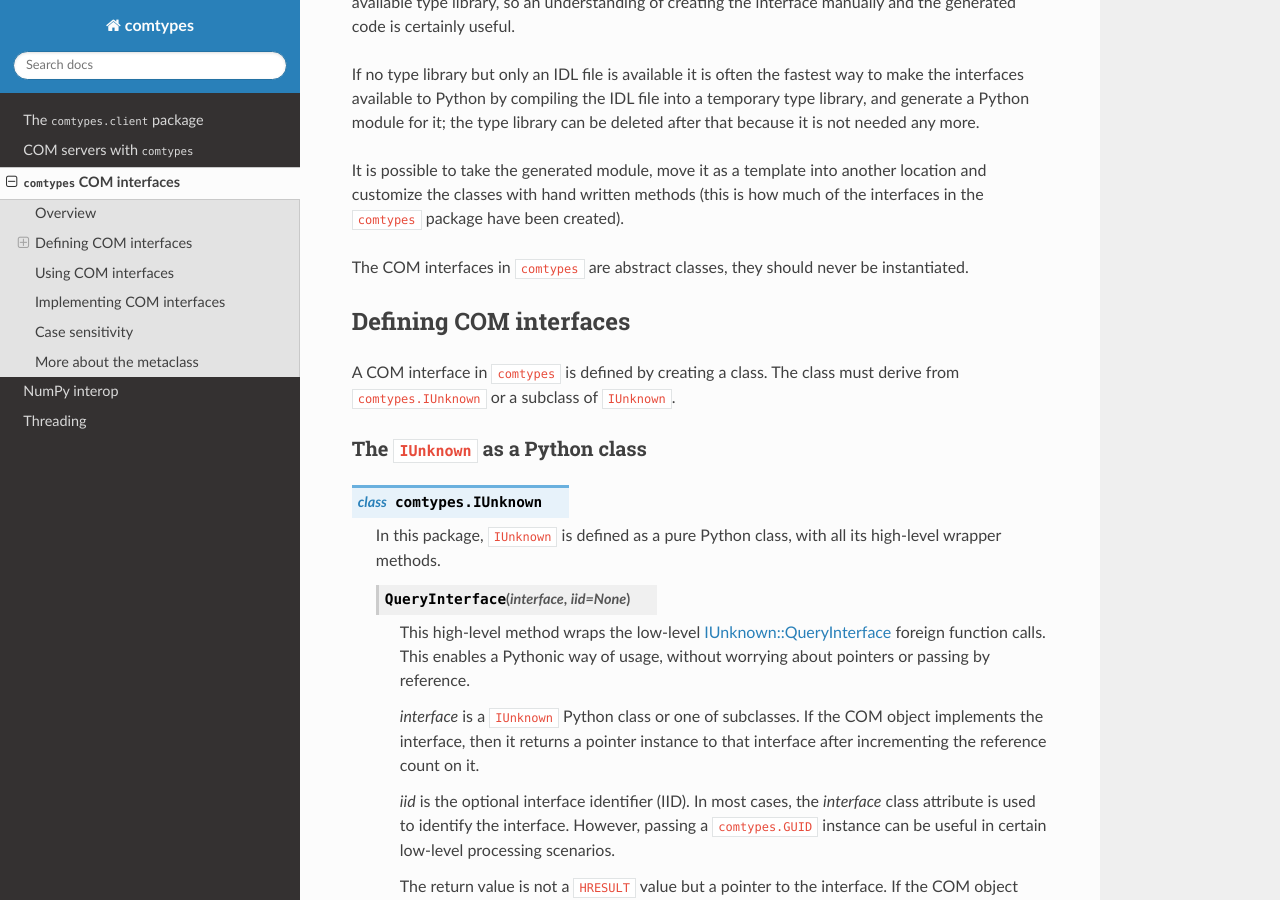
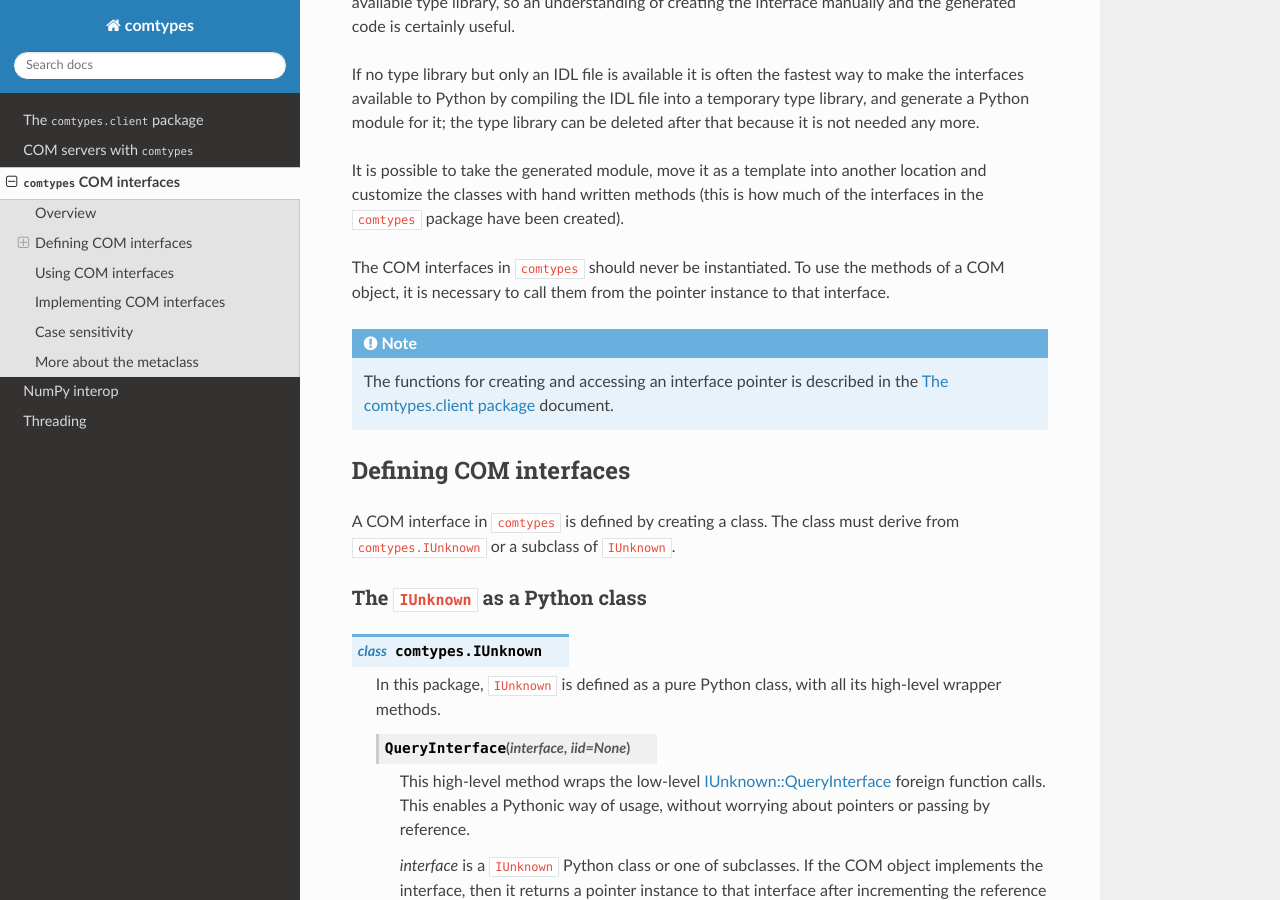
Before and after one commit to enthought/comtypes, a Sphinx documentation site: the page built from docs/source/com_interfaces.rst, in a window 1280 px wide and 900 px high, scrolled down 607 px. Built offline with Sphinx 7.4.7 and the Read the Docs theme 3.1.0, drawn with Linux system fonts in a browser that asks for light colours.

Commit message:
The sentence "The COM interfaces are abstract classes" will be removed as it may lead to confusion with `abc.ABC`. Instead, it will simply state that they cannot be instantiated.

```diff
--- a/docs/source/com_interfaces.rst
+++ b/docs/source/com_interfaces.rst
@@ -26,8 +26,14 @@ into another location and customize the classes with hand written
 methods (this is how much of the interfaces in the |comtypes| package
 have been created).
 
-The COM interfaces in |comtypes| are abstract classes, they should
-never be instantiated.
+The COM interfaces in |comtypes| should never be instantiated.  To
+use the methods of a COM object, it is necessary to call them from
+the pointer instance to that interface.
+
+.. note::
+
+    The functions for creating and accessing an interface pointer is
+    described in the :doc:`client` document.
 
 
 Defining COM interfaces
```
